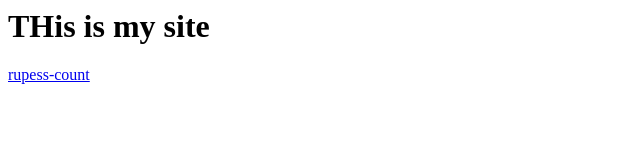
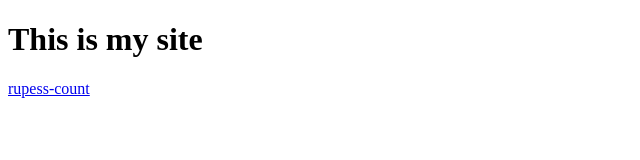
Before and after one commit to Tushal1028/Tushal1028.github.io, a plain HTML site: page index.html in a window 1280 px wide. Shown: the whole page, without its empty margins (0-640 px from the left). Drawn offline with Linux system fonts and the light colour scheme.

Commit message:
Update index.html

```diff
--- a/index.html
+++ b/index.html
@@ -1,2 +1,12 @@
-<h1>THis is my site</h1>
-<a href='https://tushal1028.github.io/rupess-count/'>rupess-count</a>
+<!DOCTYPE html>
+<html lang="en">
+<head>
+    <meta charset="UTF-8">
+    <meta name="viewport" content="width=device-width, initial-scale=1.0">
+    <title>Tushal</title>
+</head>
+<body>
+    <h1>This is my site </h1>
+    <a href="https://tushal1028.github.io/rupess-count/">rupess-count</a>
+</body>
+</html>
```
